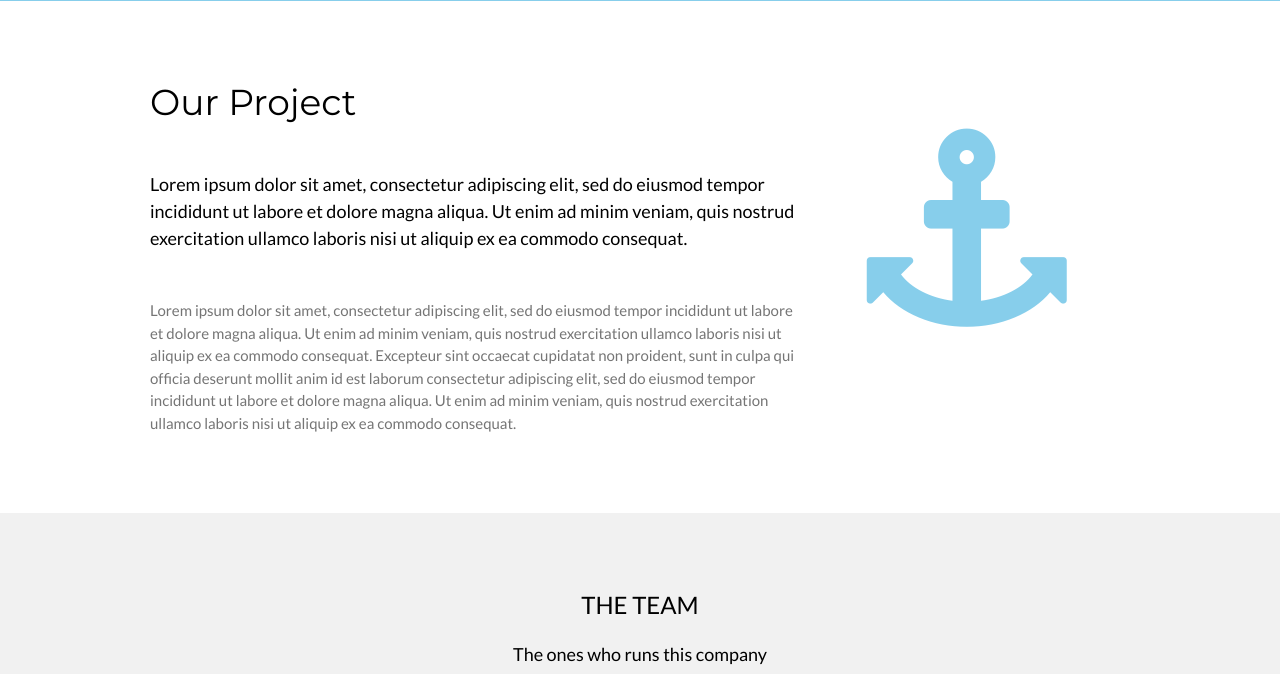
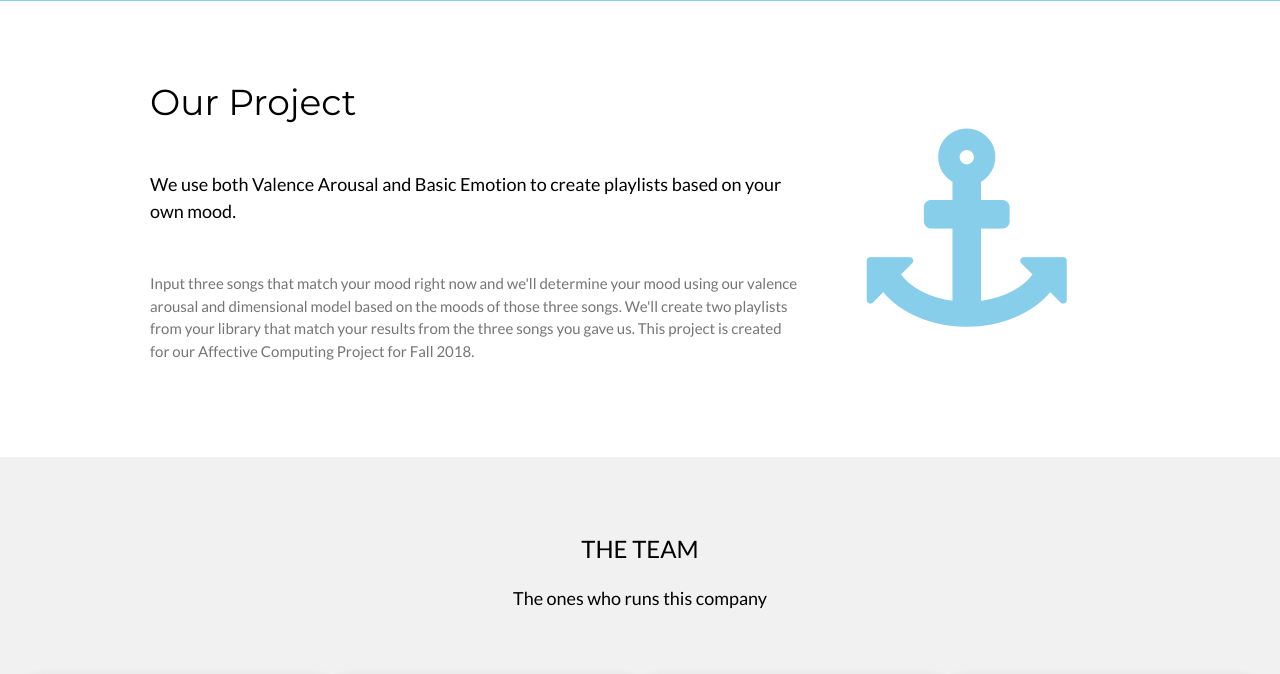
Before and after one commit to sabyasachee/mer, a Flask app: page / in a window 1280 px wide. Shown: the part 518-1192 px from the top of the page. Run offline with Flask 2, Linux system fonts and the light colour scheme; parts of the project's set-up code (start-up, migrations or seed data) failed here and were passed over.

Commit message:
Add files via upload

```diff
--- a/templates/index.html
+++ b/templates/index.html
@@ -28,11 +28,9 @@ body,h1,h2,h3,h4,h5,h6 {font-family: "Lato", sans-serif}
   <div class="w3-content">
     <div class="w3-twothird">
       <h1>Our Project</h1>
-      <h5 class="w3-padding-32">Lorem ipsum dolor sit amet, consectetur adipiscing elit, sed do eiusmod tempor incididunt ut labore et dolore magna aliqua. Ut enim ad minim veniam, quis nostrud exercitation ullamco laboris nisi ut aliquip ex ea commodo consequat.</h5>
+      <h5 class="w3-padding-32">We use both Valence Arousal and Basic Emotion to create playlists based on your own mood.</h5>
 
-      <p class="w3-text-grey">Lorem ipsum dolor sit amet, consectetur adipiscing elit, sed do eiusmod tempor incididunt ut labore et dolore magna aliqua. Ut enim ad minim veniam, quis nostrud exercitation ullamco laboris nisi ut aliquip ex ea commodo consequat. Excepteur sint
-        occaecat cupidatat non proident, sunt in culpa qui officia deserunt mollit anim id est laborum consectetur adipiscing elit, sed do eiusmod tempor incididunt ut labore et dolore magna aliqua. Ut enim ad minim veniam, quis nostrud exercitation ullamco
-        laboris nisi ut aliquip ex ea commodo consequat.</p>
+      <p class="w3-text-grey">Input three songs that match your mood right now and we'll determine your mood using our valence arousal and dimensional model based on the moods of those three songs. We'll create two playlists from your library that match your results from the three songs you gave us. This project is created for our Affective Computing Project for Fall 2018.</p>
     </div>
 
     <div class="w3-third w3-center">
```
